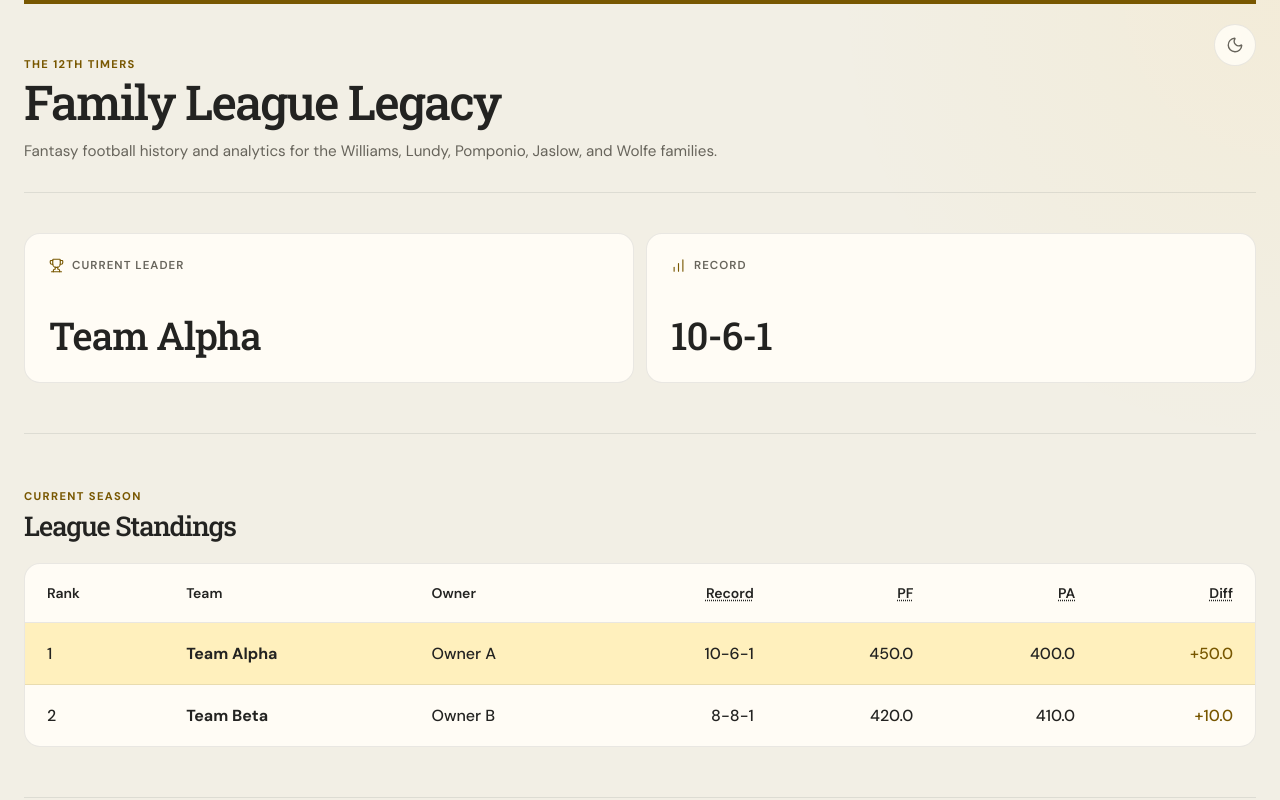
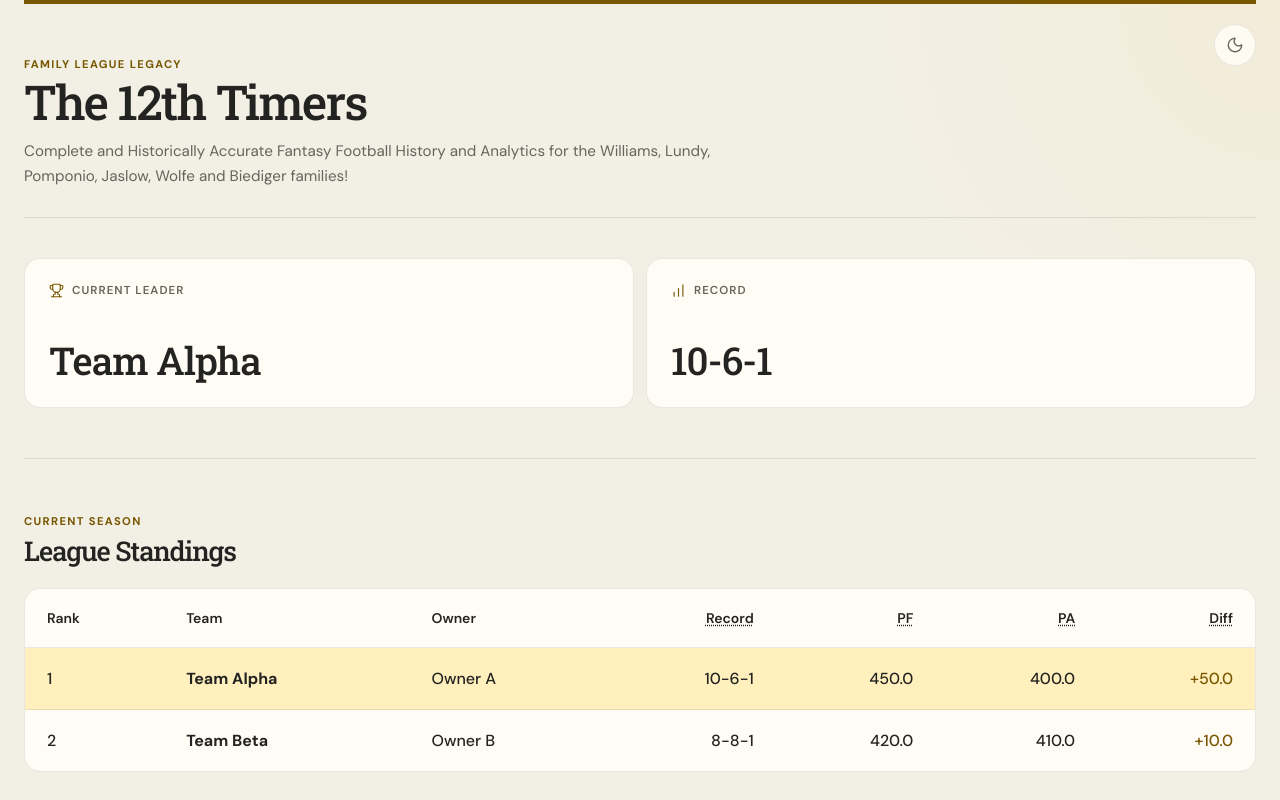
Before and after one commit to mattwills09/family-league-legacy, a React (Vite) app: page / in a window 1280 px wide. Shown: the top 800 px of the page. Built offline with nearby package versions, Linux system fonts and the light colour scheme.

Commit message:
Update header text, added hr to highlights and incremented version number

```diff
--- a/package.json
+++ b/package.json
@@ -1,7 +1,7 @@
 {
   "name": "family-league-legacy",
   "private": true,
-  "version": "1.2.2",
+  "version": "1.2.3",
   "type": "module",
   "scripts": {
     "dev": "vite",
--- a/src/components/pages/DashboardPage.tsx
+++ b/src/components/pages/DashboardPage.tsx
@@ -130,6 +130,8 @@ export function DashboardPage() {
           />
         </div>
 
+        <hr className="section-divider" />
+
         <div className="legacy-grid">
           {teams
             .slice()
--- a/src/config/leagueBranding.ts
+++ b/src/config/leagueBranding.ts
@@ -6,7 +6,7 @@ export interface LeagueBranding {
 }
 
 export const leagueBranding: LeagueBranding = {
-  name: 'The 12th Timers',
-  productName: 'Family League Legacy',
-  description: 'Fantasy football history and analytics for the Williams, Lundy, Pomponio, Jaslow, and Wolfe families.',
+  name: 'Family League Legacy',
+  productName: 'The 12th Timers',
+  description: 'Complete and Historically Accurate Fantasy Football History and Analytics for the Williams, Lundy, Pomponio, Jaslow, Wolfe and Biediger families!',
 }
```
Also changed, not shown: 1 other file (tests, documents, lock files or other folders).
